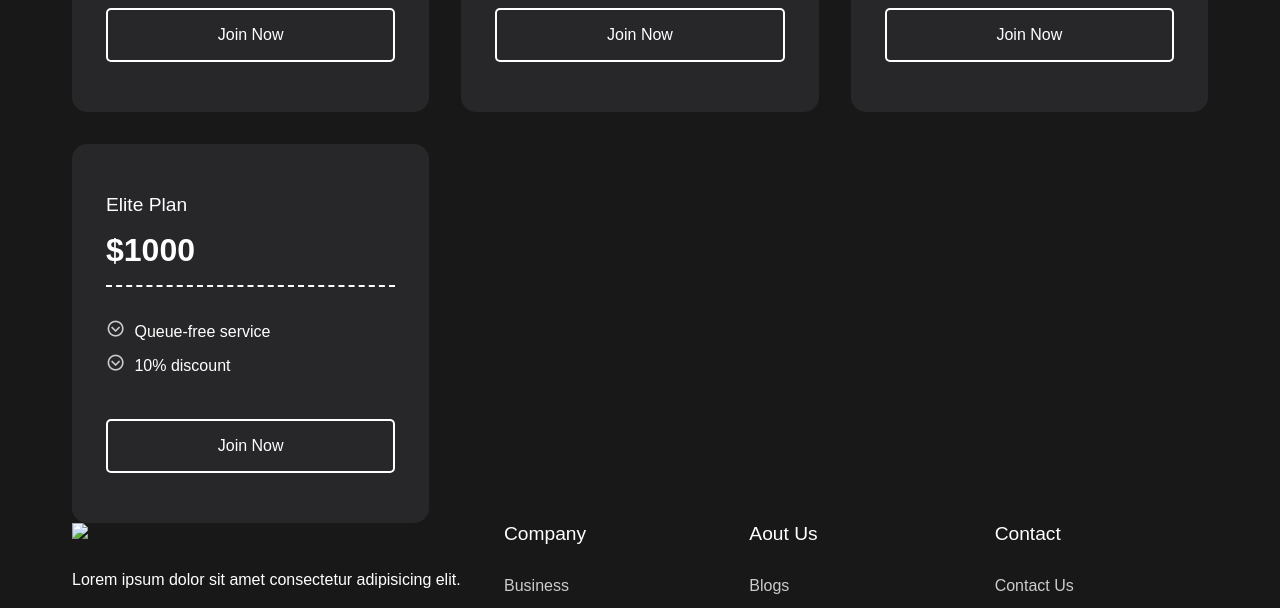
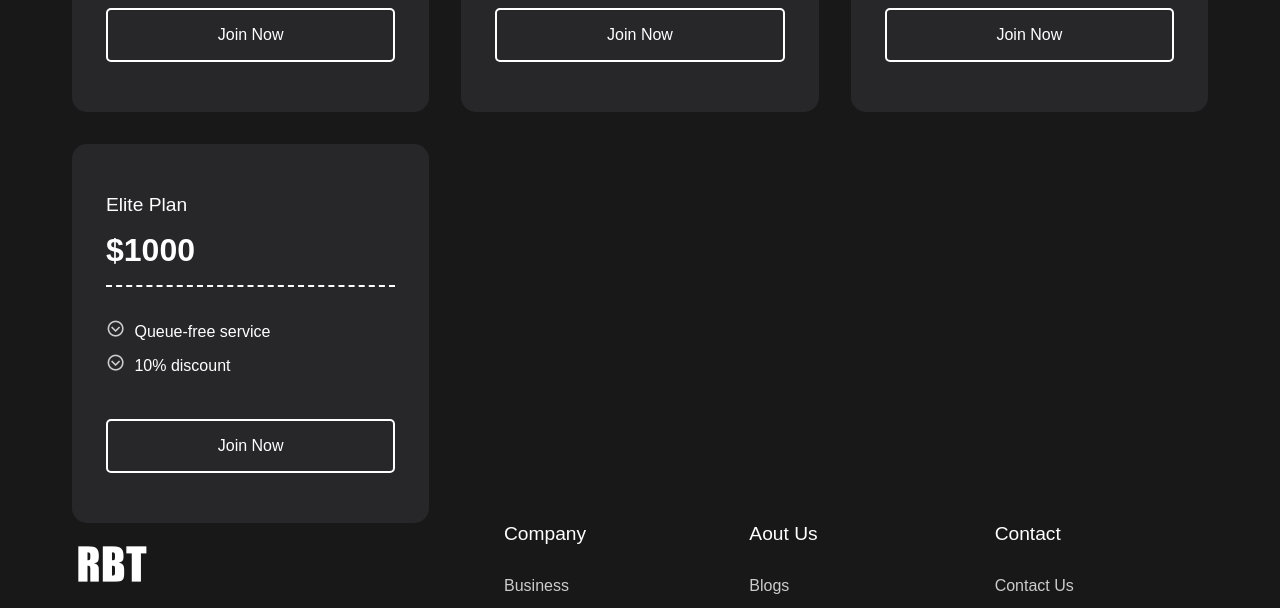
Before and after one commit to Marxannnnn3015/RBT.github.io, a plain HTML site: page index.html in a window 1280 px wide. Shown: the part 1871-2479 px from the top of the page. Drawn offline with nearby package versions, Linux system fonts and the light colour scheme.

Commit message:
Update index.html

```diff
--- a/index.html
+++ b/index.html
@@ -183,7 +183,7 @@
         <footer class="container">
             <div class="column">
                 <div class="logo">
-                    <img src="static/images/image.png">
+                    <img src="images/image.png">
                 </div>
                 <p>
                     Lorem ipsum dolor sit amet consectetur adipisicing elit.
```
